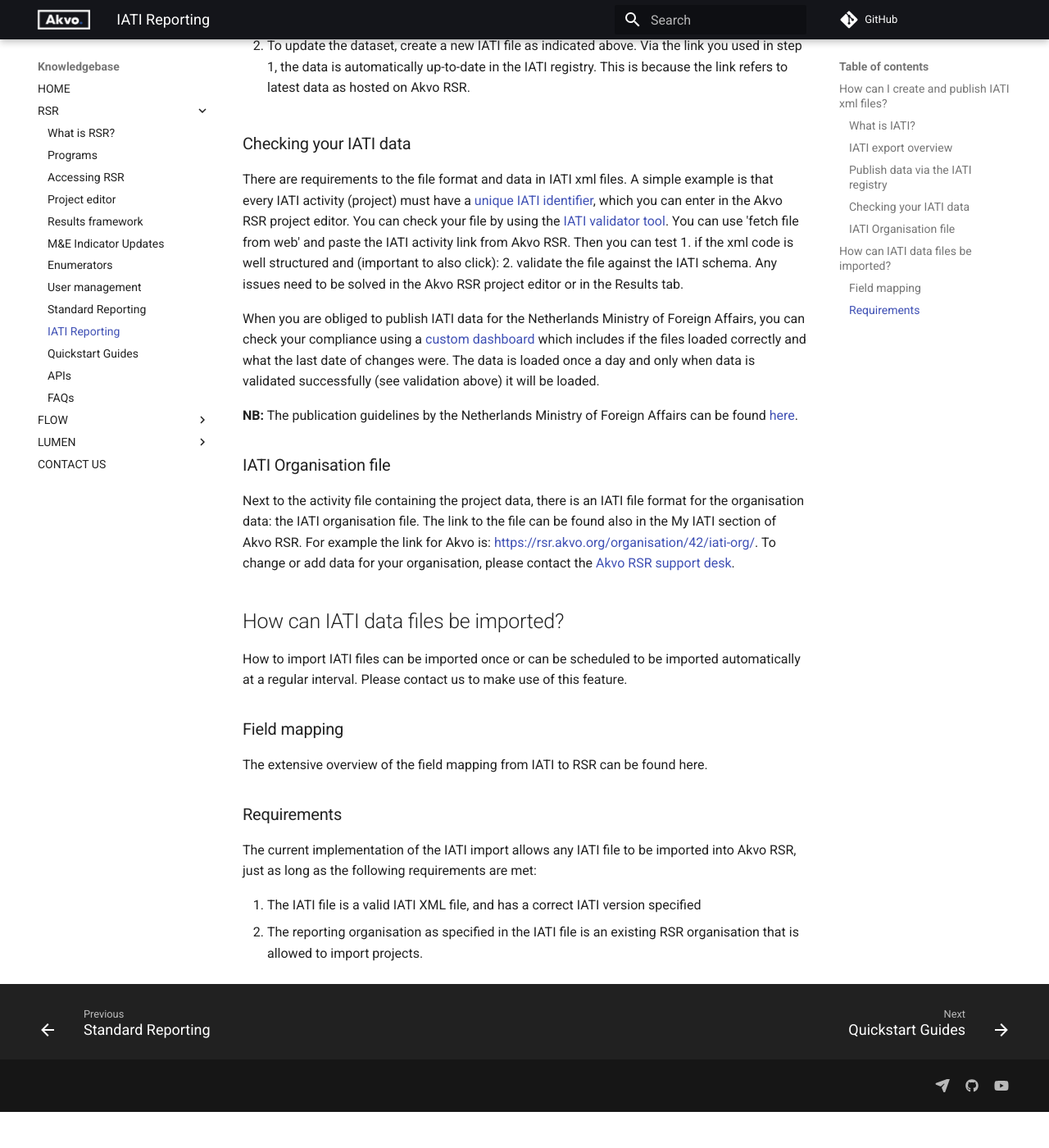
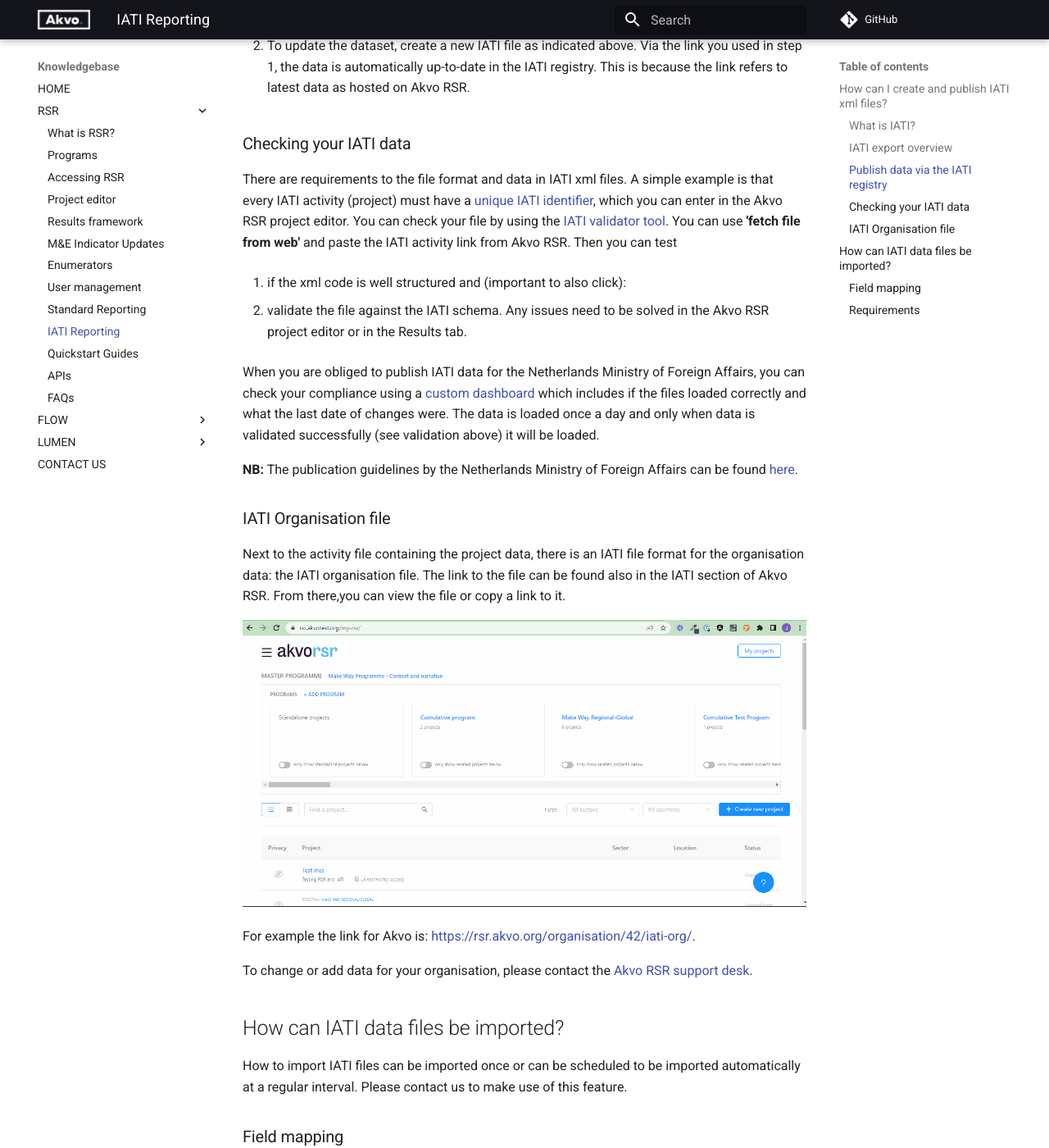
Before and after one commit to akvo/knowledgebase, an MkDocs documentation site: the page built from docs/rsr/iati_reporting.md, in a window 1280 px wide and 1400 px high, scrolled down 1882 px. Shown: the whole window at 82% size. Built offline with MkDocs 1.6.1 and Material for MkDocs 9.7.7, drawn with Linux system fonts in a browser that asks for light colours; comment, search, counter and statistics services are not loaded; before the commit the page ends 3238 px from its top, so only the background shows below that.

Commit message:
Iati  organization file generation

```diff
--- a/docs/rsr/iati_reporting.md
+++ b/docs/rsr/iati_reporting.md
@@ -34,7 +34,11 @@ Akvo RSR makes it extremely easy to add and regularly update your IATI files in
 
 ### Checking your IATI data
 
-There are requirements to the file format and data in IATI xml files. A simple example is that every IATI activity (project) must have a [unique IATI identifier](http://iatistandard.org/203/activity-standard/iati-activities/iati-activity/iati-identifier/#definition), which you can enter in the Akvo RSR project editor. You can check your file by using the [IATI validator tool](http://validator.iatistandard.org/index.php). You can use 'fetch file from web' and paste the IATI activity link from Akvo RSR. Then you can test 1. if the xml code is well structured and (important to also click): 2. validate the file against the IATI schema. Any issues need to be solved in the Akvo RSR project editor or in the Results tab.
+There are requirements to the file format and data in IATI xml files. A simple example is that every IATI activity (project) must have a [unique IATI identifier](http://iatistandard.org/203/activity-standard/iati-activities/iati-activity/iati-identifier/#definition), which you can enter in the Akvo RSR project editor. You can check your file by using the [IATI validator tool](http://validator.iatistandard.org/index.php). You can use **'fetch file from web'** and paste the IATI activity link from Akvo RSR. Then you can test
+
+1. if the xml code is well structured and (important to also click):
+
+2. validate the file against the IATI schema. Any issues need to be solved in the Akvo RSR project editor or in the Results tab.
 
 When you are obliged to publish IATI data for the Netherlands Ministry of Foreign Affairs, you can check your compliance using a [custom dashboard](http://public.tableau.com/views/METIS2/Publisheroverview?amp%3B%3AshowVizHome=no&%3Aembed=y&%3Atabs=yes&%3Arender=false) which includes if the files loaded correctly and what the last date of changes were. The data is loaded once a day and only when data is validated successfully (see validation above) it will be loaded.
 
@@ -44,7 +48,14 @@ When you are obliged to publish IATI data for the Netherlands Ministry of Foreig
 
 ### IATI Organisation file
 
-Next to the activity file containing the project data, there is an IATI file format for the organisation data: the IATI organisation file. The link to the file can be found also in the My IATI section of Akvo RSR. For example the link for Akvo is: [https://rsr.akvo.org/organisation/42/iati-org/](https://rsr.akvo.org/organisation/42/iati-org/). To change or add data for your organisation, please contact the [Akvo RSR support desk](../contact.md).
+Next to the activity file containing the project data, there is an IATI file format for the organisation data: the IATI organisation file. The link to the file can be found also in the IATI section of Akvo RSR. From there,you can view the file or copy a link to it.
+
+![IATI Organisation file](media/iati_organization_file.gif)
+
+For example the link for Akvo is: [https://rsr.akvo.org/organisation/42/iati-org/](https://rsr.akvo.org/organisation/42/iati-org/).
+
+
+To change or add data for your organisation, please contact the [Akvo RSR support desk](../contact.md).
 
 ## How can IATI data files be imported?
 How to import
```
Also changed, not shown: docs/rsr/media/iati_organization_file.gif (added).
